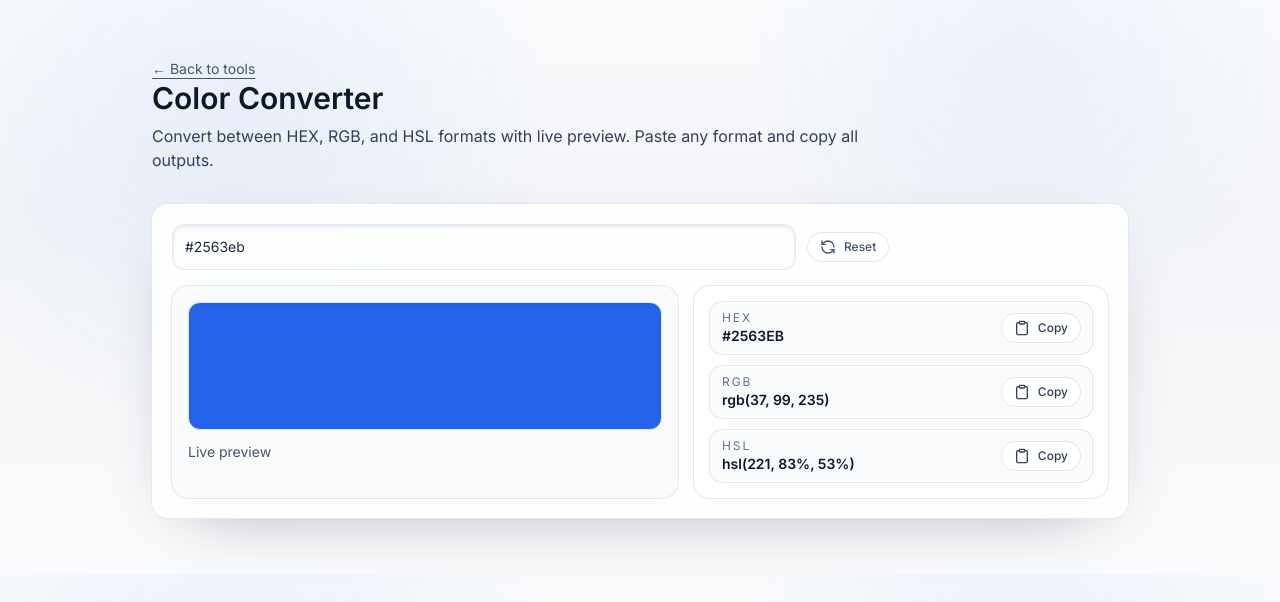
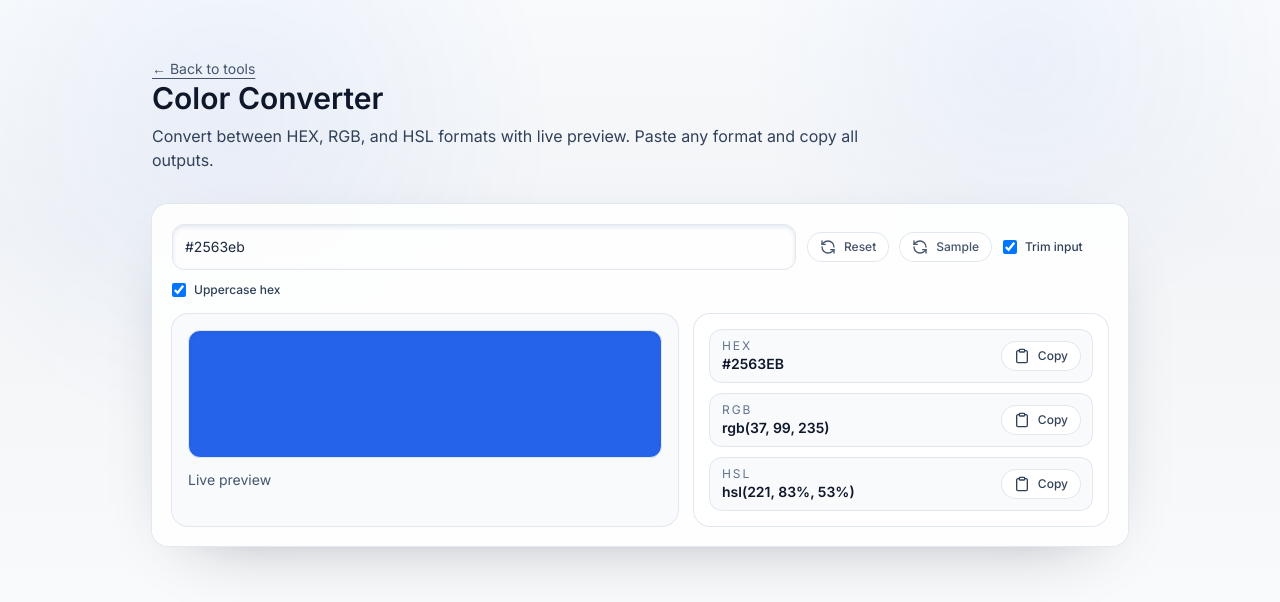
Before and after one commit to ChainPix/custom-website, a Next.js app: page /color-converter in a window 1280 px wide. Shown: the top 602 px of the page. Built offline with nearby package versions, Linux system fonts and the light colour scheme; no server answers.

Commit message:
Add status/trim and sample handling to color converter

```diff
--- /dev/null
+++ b/app/(tools)/color-converter/COLOR_CONVERTER.md
@@ -0,0 +1,21 @@
+# Color Converter – Assessment & Plan
+
+## Current State (observed)
+- Functionality: Converts between HEX/RGB/HSL with live preview. Parses hex (3/6), rgb(), and hsl() strings; copy buttons per format; reset to default blue.
+- UX: No sample inputs; no copy-all/download; no auto-trim or uppercase toggle; no transparency/alpha support; no color picker input; no history. Error messaging only when parsing fails.
+- Validation: No size/length guard (minor), no `aria-live` status, no explicit “invalid input” state beyond inline text; no sanitization needed but no instructions on formats accepted.
+- Accessibility: Outputs not labeled as regions; buttons lack status announcements; input lacks aria label; no status region for copy/clear. Preview lacks descriptive label.
+- SEO/Content: Minimal guidance; no how-to/FAQ, privacy note, or structured data.
+- Testing: No manual checklist or sample colors; no automation.
+
+## Immediate Plan
+- ✅ Validation & feedback: Add `aria-live` status, clearer invalid-input messaging, optional auto-trim/uppercase hex toggle, and copy status text; add sample color button.
+- UX: Add color picker input, copy-all/download outputs, optional alpha input, and maybe preset swatches; keep live preview with label.
+- Accessibility: Label output sections as regions, add aria labels for inputs/buttons, add sr-only status; ensure focus states persist.
+- SEO/Content: Add brief how-to + FAQ, privacy note (client-side only), and FAQPage JSON-LD.
+- Testing: Add `TESTING.md` with manual steps (hex/rgb/hsl inputs, invalid input, sample, copy/download).
+
+## Future Ideas
+- Support HSV/CMYK; add contrast checker and WCAG pass/fail; add palette extraction from image upload (client-side).
+- Add history/recent colors and export palette; add alpha-aware formats (rgba/hsla) and toggle for uppercase hex.
+- Playwright smoke test for conversions, copy, and accessibility basics.
--- a/app/(tools)/color-converter/client.tsx
+++ b/app/(tools)/color-converter/client.tsx
@@ -1,7 +1,7 @@
 "use client";
 
 import Link from "next/link";
-import { useState } from "react";
+import { useMemo, useState } from "react";
 import { Check, Clipboard, RefreshCcw } from "lucide-react";
 
 type Color = {
@@ -161,27 +161,45 @@ export default function ColorConverterClient() {
   const [color, setColor] = useState<Color | null>(() => computeColor("#2563eb"));
   const [error, setError] = useState("");
   const [copied, setCopied] = useState<keyof Color | null>(null);
+  const [status, setStatus] = useState("Ready");
+  const [trimInput, setTrimInput] = useState(true);
+  const [uppercaseHex, setUppercaseHex] = useState(true);
+
+  const cleanedInput = useMemo(() => (trimInput ? input.trim() : input), [input, trimInput]);
 
   const handleCopy = async (value: string, key: keyof Color) => {
     try {
       await navigator.clipboard.writeText(value);
       setCopied(key);
       setTimeout(() => setCopied(null), 1200);
+      setStatus("Copied");
     } catch (err) {
       console.error("Copy failed", err);
+      setStatus("Copy failed");
     }
   };
 
   const handleChange = (value: string) => {
     setInput(value);
-    const parsed = computeColor(value);
+    const parsed = computeColor(trimInput ? value.trim() : value);
     setColor(parsed);
     setCopied(null);
-    setError(parsed ? "" : "Invalid color format. Try hex (#2563eb), rgb(37, 99, 235), or hsl(221, 79%, 53%).");
+    if (parsed) {
+      const next = uppercaseHex ? { ...parsed, hex: parsed.hex.toUpperCase() } : parsed;
+      setColor(next);
+      setError("");
+      setStatus("Converted");
+    } else {
+      setError("Invalid color format. Try hex (#2563eb), rgb(37, 99, 235), or hsl(221, 79%, 53%).");
+      setStatus("Invalid input");
+    }
   };
 
   return (
     <main className="space-y-8">
+      <div className="sr-only" aria-live="polite">
+        {status} {error}
+      </div>
       <header className="space-y-2">
         <Link href="/" className="text-sm text-slate-600 underline underline-offset-4">
           ← Back to tools
@@ -201,22 +219,57 @@ export default function ColorConverterClient() {
             onChange={(event) => handleChange(event.target.value)}
             className="w-full rounded-xl border border-slate-200 px-3 py-3 text-sm text-slate-800 shadow-inner shadow-slate-200 focus:border-slate-400 focus:outline-none focus:ring-2 focus:ring-slate-200 md:w-2/3"
             placeholder="Enter color (e.g., #2563eb, rgb(37,99,235), hsl(221,79%,53%))"
+            aria-label="Color input"
           />
           <button
             onClick={() => {
               handleChange("#2563eb");
             }}
             className="flex items-center gap-2 rounded-full bg-white px-3 py-1.5 text-xs font-medium text-slate-600 shadow-[var(--shadow-soft)] ring-1 ring-slate-200 transition hover:-translate-y-0.5"
+            aria-label="Reset to default color"
           >
             <RefreshCcw className="h-4 w-4" />
             Reset
           </button>
+          <button
+            onClick={() => handleChange("#14b8a6")}
+            className="flex items-center gap-2 rounded-full bg-white px-3 py-1.5 text-xs font-medium text-slate-600 shadow-[var(--shadow-soft)] ring-1 ring-slate-200 transition hover:-translate-y-0.5"
+            aria-label="Load sample color"
+          >
+            <RefreshCcw className="h-4 w-4" />
+            Sample
+          </button>
+          <label className="flex items-center gap-2 text-xs font-medium text-slate-700">
+            <input
+              type="checkbox"
+              checked={trimInput}
+              onChange={(e) => handleChange(e.target.checked ? input.trim() : input)}
+              className="h-3.5 w-3.5 rounded border-slate-300 text-slate-900 focus:ring-2 focus:ring-slate-200"
+            />
+            Trim input
+          </label>
+          <label className="flex items-center gap-2 text-xs font-medium text-slate-700">
+            <input
+              type="checkbox"
+              checked={uppercaseHex}
+              onChange={(e) => {
+                setUppercaseHex(e.target.checked);
+                if (color) {
+                  setColor({ ...color, hex: e.target.checked ? color.hex.toUpperCase() : color.hex.toLowerCase() });
+                }
+              }}
+              className="h-3.5 w-3.5 rounded border-slate-300 text-slate-900 focus:ring-2 focus:ring-slate-200"
+            />
+            Uppercase hex
+          </label>
         </div>
         {!color ? (
-          <p className="text-sm font-medium text-amber-600">{error}</p>
+          <p className="text-sm font-medium text-amber-600" role="alert">
+            {error}
+          </p>
         ) : (
           <div className="grid gap-4 md:grid-cols-[1.1fr_0.9fr]">
-            <div className="space-y-3 rounded-2xl bg-slate-50 p-4 ring-1 ring-slate-200">
+            <div className="space-y-3 rounded-2xl bg-slate-50 p-4 ring-1 ring-slate-200" role="region" aria-label="Color preview">
               <div className="h-32 rounded-xl border border-slate-200 shadow-inner" style={{ background: color.hex }} />
               <p className="text-sm text-slate-600">Live preview</p>
             </div>
```
